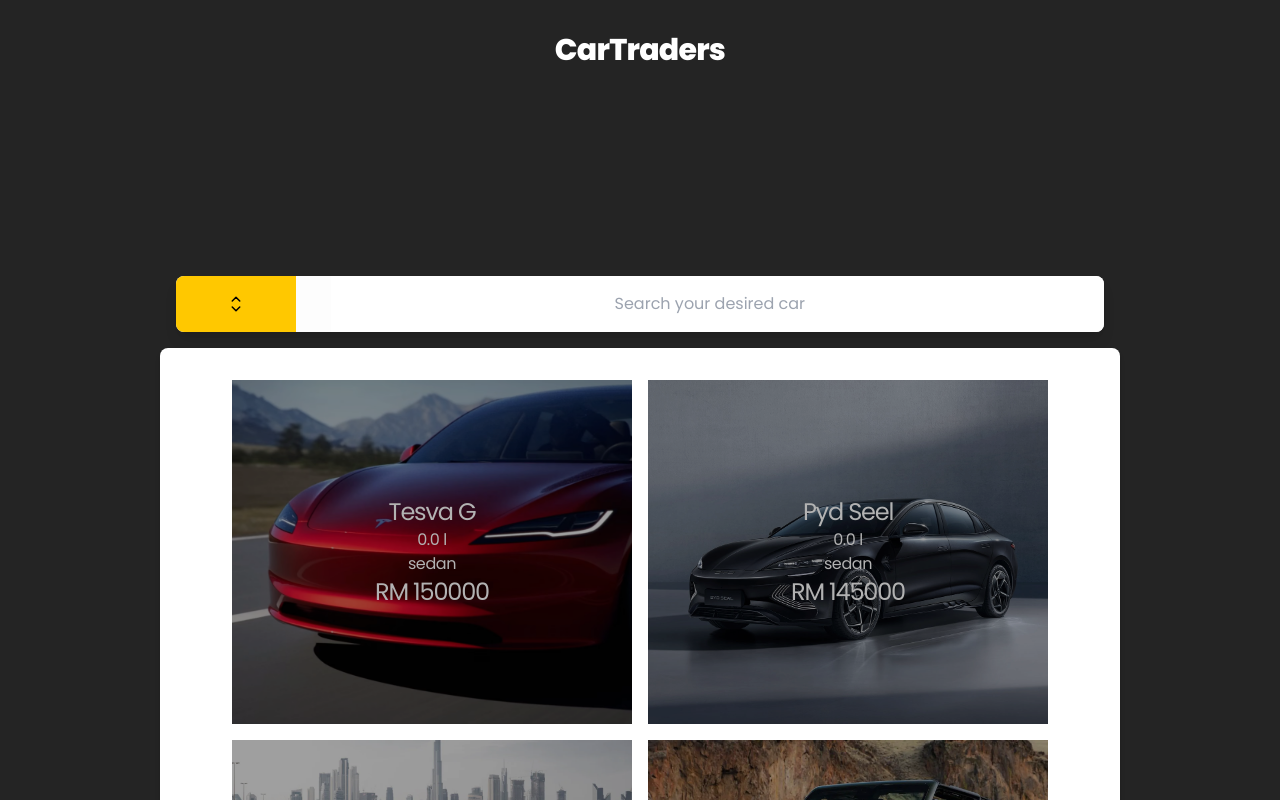
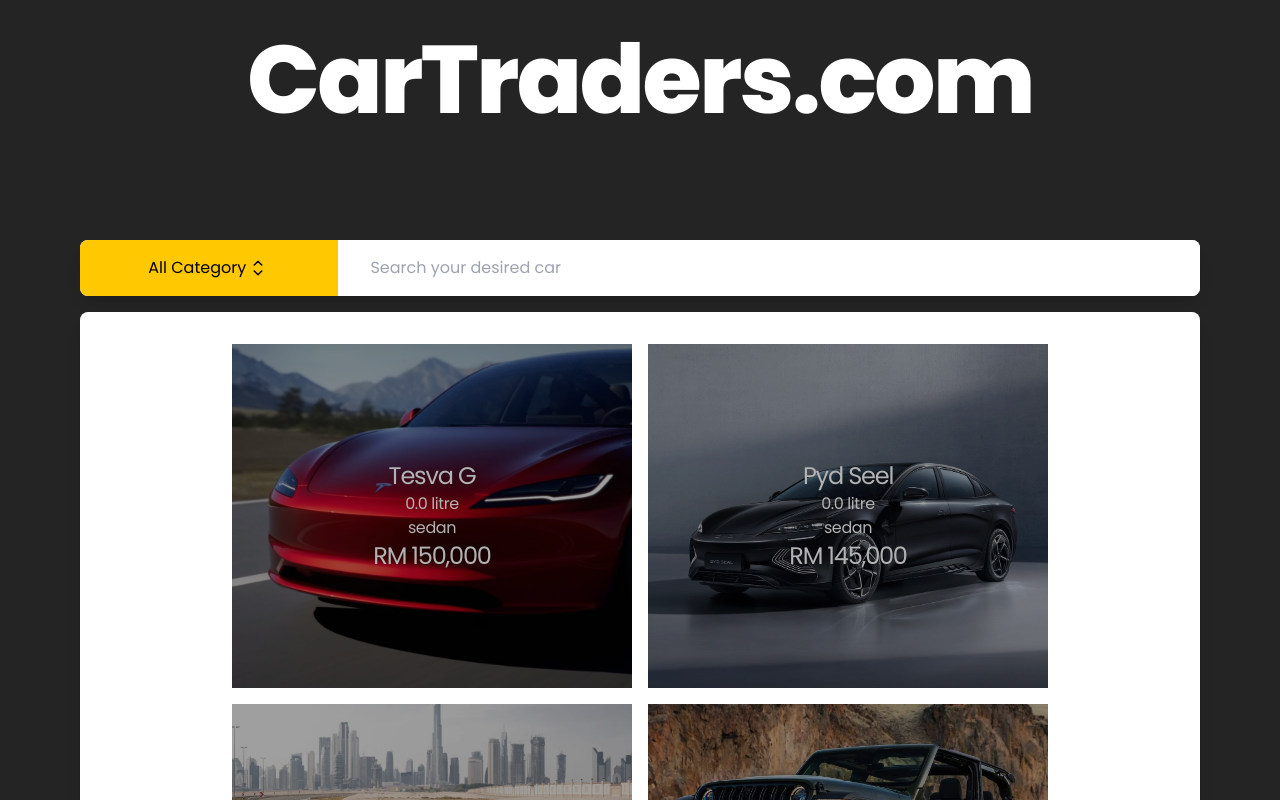
Before and after one commit to azhansyakirin/Car-Traders, a React (Vite) app: page / in a window 1280 px wide. Shown: the top 800 px of the page. Built offline with nearby package versions, Linux system fonts and the light colour scheme.

Commit message:
main page for car trader system

```diff
--- a/src/App.jsx
+++ b/src/App.jsx
@@ -1,44 +1,63 @@
 import { useState } from 'react'
 import { car } from './dataset'
 import { Cards } from './components/Cards';
+import { Popover } from './components/Popover';
 import './App.css'
-import { Popover } from './components/Popover';
 
 function App() {
 
-  const [searchValue, setSearchValue] = useState('');
-  const [filterSearch, setFilterSearch] = useState('');
-  const [carCategory, setCarCategory] = useState('');
+  const [searchValue, setSearchValue] = useState(''); /* input value */
+  const [filterSearch, setFilterSearch] = useState(''); /* filtered search */
+  const [carCategory, setCarCategory] = useState(''); /* category selected */
+  const [arrCarSelectedCategory, setArrCarSelectedCategory] = useState([]);
   const [isShowDropdownCategory, setIsShowDropdownCategory] = useState(false);
 
-  const category = ['sedan', 'suv', 'compact', 'mpv'];
+  const category = ['All Category', 'SUV', 'Sedan', 'Compact', 'MPV'];
 
-  console.log({ searchValue, filterSearch, carCategory })
+  console.log({ searchValue, filterSearch, carCategory, arrCarSelectedCategory })
 
-  const handleDropdownClickData = (cat) => { setCarCategory(cat) }
+  const handleClosePopover = () => { setIsShowDropdownCategory(!isShowDropdownCategory) }
 
+  /* handle category selected */
+  const handleDropdownClickData = (category) => {
+    if (category === 'All Category') {
+      setCarCategory('');
+      setArrCarSelectedCategory([]);
+    } else {
+      setCarCategory(category);
+      const mapCarByCategory = car.filter(options => options.category.toLowerCase().includes(category.toLowerCase()));
+      setArrCarSelectedCategory(mapCarByCategory);
+    };
+    setFilterSearch([]);
+  }
+
+  /* handling user input */
   const searchCar = (e) => {
     const inputValue = e.target.value;
     setSearchValue(inputValue);
 
-    const mapCarByCategory = car.filter(options => options.category.toLowerCase().includes(carCategory.toLowerCase()))
+    let filteredCars = arrCarSelectedCategory.filter(option =>
+      option.category.toLowerCase().includes(carCategory.toLowerCase()) &&
+      option.name.toLowerCase().includes(inputValue.toLowerCase())
+    );
 
-    console.log(mapCarByCategory)
-    let resultCar = mapCarByCategory.filter(options => (options.name).toLowerCase().includes(inputValue.toLowerCase()))
-    setFilterSearch(resultCar);
-  }
+    setFilterSearch(filteredCars.length > 0 ? filteredCars : []);
+  };
 
   return (
     <>
       <section id="Hero" className="p-[2rem]">
-        <h1 className="text-center font-extrabold text-3xl tracking-tight">CarTraders</h1>
+        <h1 className="text-center font-extrabold text-8xl tracking-tight">CarTraders.com</h1>
       </section>
-      <section id="SearchCar" className="min-h-[100vh] p-[10rem]">
-        <div className="p-4">
-          <div className="flex flex-row items-center bg-[#fdfdfd] rounded-lg shadow-lg">
-            <div className="relative left-0 justify-start w-[20%]">
-              <button className="px-12 py-4 bg-[#FFC800] hover:bg-[#e7b708] outline-none rounded-l-lg flex flex-row items-center align-center font-[10pt]" onClick={() => { setIsShowDropdownCategory(!isShowDropdownCategory) }}>
-                <span className="text-black inline-flex">{carCategory}
+      <section id="SearchCar" className="min-h-[100vh] p-[5rem]">
+        <div className="flex flex-row items-center bg-[#fdfdfd] rounded-lg shadow-lg mb-4">
+          <div className="relative w-[30%]">
+            <button
+              className="flex justify-center items-center py-4 w-full bg-[#FFC800] hover:bg-[#e7b708] outline-none rounded-l-lg font-[10pt]"
+              onClick={() => { setIsShowDropdownCategory(!isShowDropdownCategory) }}
+            >
+              <span className="text-black inline-flex">
+                {carCategory || 'All Category'}
                 <svg xmlns="http://www.w3.org/2000/svg" fill="none" viewBox="0 0 24 24" stroke-width="1.5" stroke="currentColor" class="w-6 h-6">
                   <path stroke-linecap="round" stroke-linejoin="round" d="M8.25 15 12 18.75 15.75 15m-7.5-6L12 5.25 15.75 9" />
                 </svg>
@@ -47,44 +66,57 @@ function App() {
             {
               isShowDropdownCategory &&
               <div className="absolute z-10 w-[100%] outline-none">
-                  <Popover onSelectCategory={handleDropdownClickData} list={category} />
+                <Popover
+                  onSelectCategory={handleDropdownClickData}
+                  closePopover={handleClosePopover}
+                  list={category}
+                />
               </div>
             }
-
           </div>
           <div className="w-full">
             <input
               id="SearchBox"
               type="search"
-                className="px-8 py-4 outline-none text-black text-center w-[100%] rounded-r-lg"
+              className="px-8 py-4 outline-none text-black text-left w-[100%] rounded-r-lg"
               value={searchValue}
               onChange={e => searchCar(e)}
               placeholder="Search your desired car"
             />
           </div>
         </div>
-        </div>
-        <div className="flex flex-wrap rounded-lg justify-center shadow-md bg-white p-8 gap-4 min-w-[100%]">
+        <div className="min-w-screen min-h-screen bg-white rounded-lg shadow-lg">
+          <div className="flex flex-wrap justify-center py-8 gap-4">
             {
-            ((searchValue.length && filterSearch) || car).map((vehicle, index) => (
+              (filterSearch.length > 0 ?
+                filterSearch :
+                arrCarSelectedCategory.length > 0 ?
+                  arrCarSelectedCategory :
+                  car)
+                .filter(vehicle => !carCategory || vehicle.category.toLowerCase() === carCategory.toLowerCase())
+                .map((vehicle, index) => (
                   <Cards key={index} img={vehicle.img} >
                     <p className="text-2xl font-normal tracking-tighter text-white text-shadow-lg">
                       {vehicle.name}
                     </p>
                     <p className="text-md text-white tracking-tight text-shadow-md ">
-                  {vehicle.engineCapacity} l
+                      {vehicle.engineCapacity} litre
                     </p>
                     <p className="text-md text-white tracking-tight text-shadow-md ">
                       {vehicle.category}
                     </p>
                     <p className="text-2xl font-normal tracking-tighter text-white text-shadow-lg">
-                  RM {vehicle.price}
+                      RM {(vehicle.price).toLocaleString('en-US')}
                     </p>
                   </Cards>
                 ))
             }
           </div>
+        </div>
       </section>
+      <footer id="Footer" className="static bottom-0">
+        <p className="text-center py-4">Made with &hearts; by CarTraders.com</p>
+      </footer>
     </>
   )
 }
```
Lines whose indentation alone changed are shown as unchanged.
